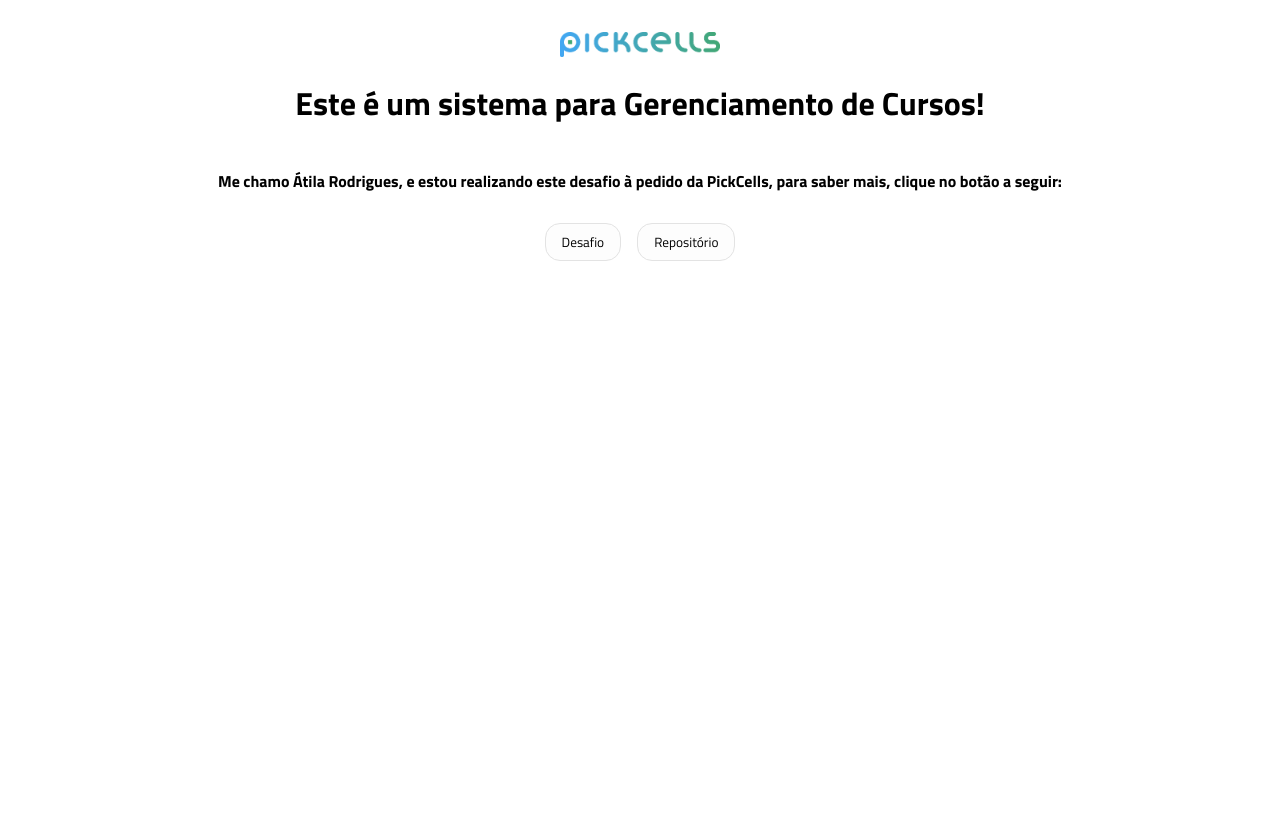
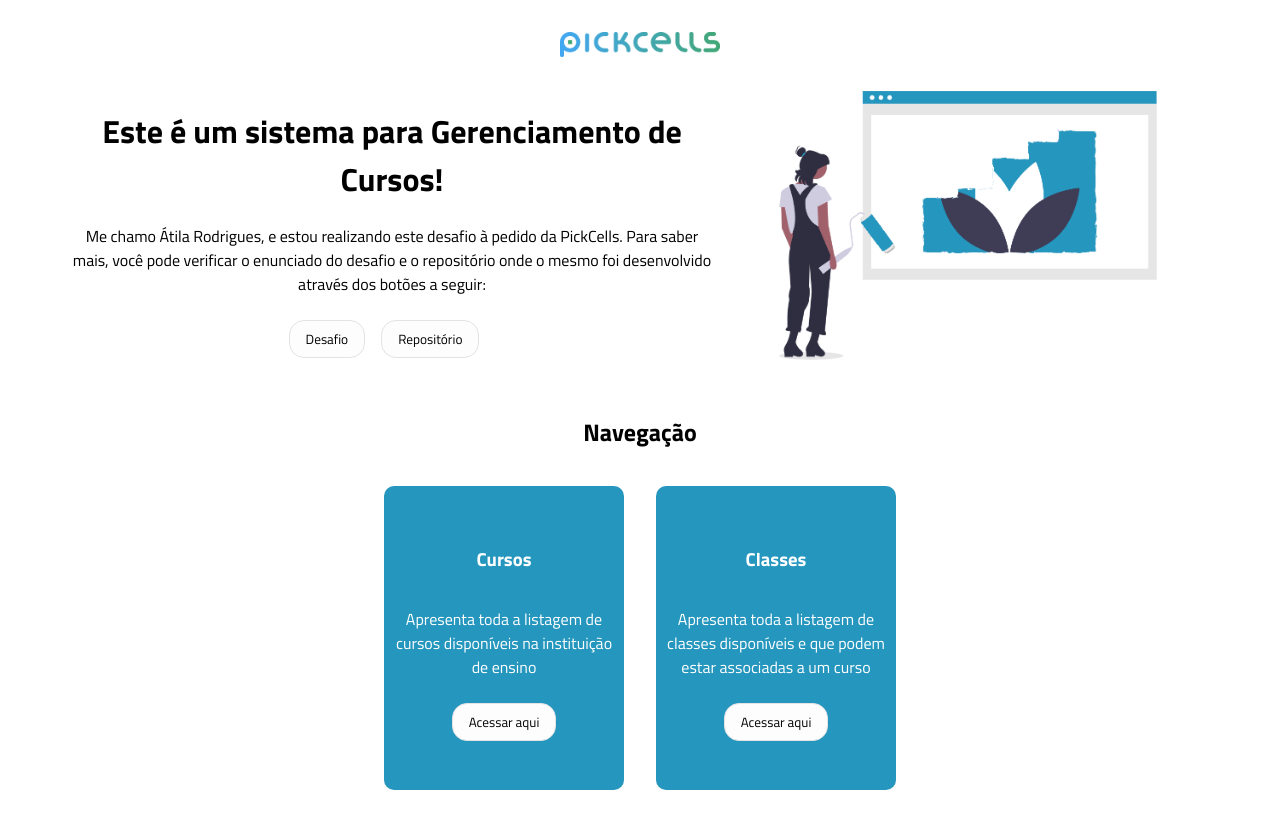
Before and after one commit to atilara/pickcells-test-frontend, a React (Create React App) app: page / in a window 1280 px wide. Shown: the top 828 px of the page. Before the commit the page ends 800 px from the top, so only its background shows below. Built offline with nearby package versions, Linux system fonts and the light colour scheme.

Commit message:
feat: add cards to navigate the site and image to header

```diff
--- a/src/pages/Home/index.tsx
+++ b/src/pages/Home/index.tsx
@@ -1,21 +1,29 @@
-import { Link } from 'react-router-dom';
 import './style.css';
 
 import Button from '../../components/Button';
+import Card from '../../components/Card';
 
 import pickcellsImg from '../../assets/images/logo.png';
+import illustration from '../../assets/images/work_in_progress.png';
 
 const Home = () => {
   return (
     <div id="container">
       <img src={pickcellsImg} alt="Logo da Empresa" />
+      <header>
+        <div>
           <h1>Este é um sistema para Gerenciamento de Cursos!</h1>
-      <h4>
-        Me chamo Átila Rodrigues, e estou realizando este desafio à pedido da
-        PickCells, para saber mais, clique no botão a seguir:
-      </h4>
+          <p>
+            Me chamo Átila Rodrigues, e estou realizando este desafio à pedido
+            da PickCells. Para saber mais, você pode verificar o enunciado do
+            desafio e o repositório onde o mesmo foi desenvolvido através dos
+            botões a seguir:
+          </p>
           <div id="button-wrapper">
-        <a href="https://github.com/pickcells/pickcells_test" target="_blank">
+            <a
+              href="https://github.com/pickcells/pickcells_test"
+              target="_blank"
+            >
               <Button>Desafio</Button>
             </a>
             <a
@@ -26,6 +34,23 @@ const Home = () => {
             </a>
           </div>
         </div>
+        <img src={illustration} alt="Ilustração de um trabalho em andamento" />
+      </header>
+      <h2>Navegação</h2>
+      <div id="pages">
+        <Card
+          title="Cursos"
+          description="Apresenta toda a listagem de cursos disponíveis na instituição de ensino"
+          link="/courses"
+        />
+        <Card
+          title="Classes"
+          description="Apresenta toda a listagem de classes disponíveis e que podem estar
+            associadas a um curso"
+          link="/courses"
+        />
+      </div>
+    </div>
   );
 };
 
--- a/src/pages/Home/style.css
+++ b/src/pages/Home/style.css
@@ -6,8 +6,53 @@
   margin: 2rem 1rem;
 }
 
-#container img {
+#container > img {
   width: 10rem;
 }
 
-#button-wrapper {}
+header {
+  display: flex;
+  flex-direction: column;
+  align-items: center;
+  justify-content: center;
+}
+
+header h1, header p {
+  text-align: center;
+}
+
+header img {
+  width: 20rem;
+}
+
+#button-wrapper {
+  display: flex;
+  align-items: center;
+  justify-content: center;
+}
+
+#pages {
+  display: flex;
+  flex-direction: column;
+  align-items: center;
+  justify-content: center;
+}
+
+@media (min-width: 800px) {
+  header {
+    flex-direction: row;
+  }
+
+  header div {
+    max-width: 40rem;
+    margin-right: 1rem;
+  }
+
+  header img {
+    width: 30rem;
+  }
+
+  #pages {
+    flex-direction: row;
+  }
+}
```
Also changed, not shown: src/assets/images/work_in_progress.png (added). Lines whose indentation alone changed are shown as unchanged.
